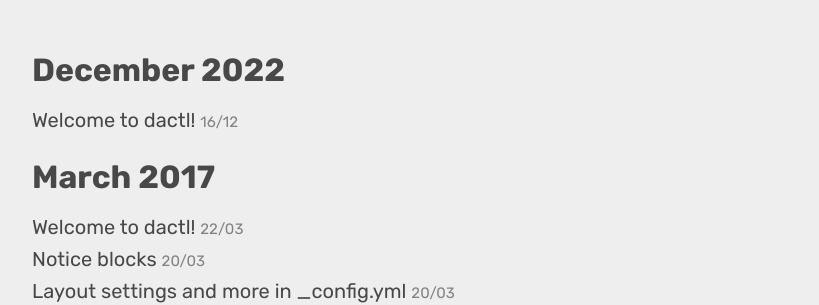
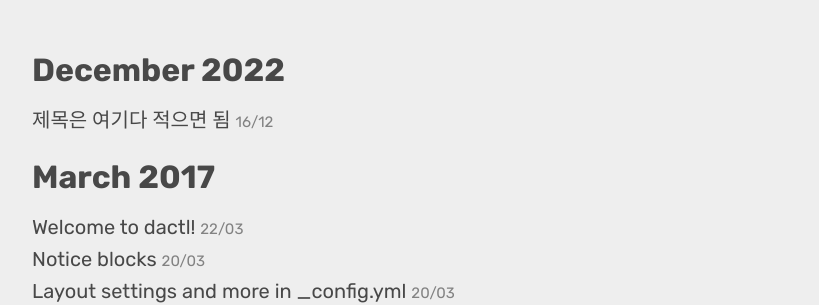
Before and after one commit to neonnostrade/blog, a Jekyll site: the page built from archive.md, in a window 1280 px wide. Shown: the part 629-934 px from the top of the page, without its empty margins (224-1043 px from the left). Built offline with Jekyll 4.4.1, drawn with Linux system fonts in a browser that asks for light colours; some web fonts are replaced; part of the change alters nothing that is shown.

Commit message:
qwdqwdqwd

```diff
--- a/_posts/2022-12-16-hello.md
+++ b/_posts/2022-12-16-hello.md
@@ -1,12 +1,53 @@
 ---
 layout: post
-title:  "Welcome to dactl!"
-tags:
-  - dactl
-  - jekyll
-hero: https://source.unsplash.com/collection/430471/
-overlay: red
+title:  "제목은 여기다 적으면 됨"
+hero: assets/post/2022-12-16-hello/title.png
+overlay: blue
 published: true
 ---
 
 안녕하세요
+
+나는 `broccoli`를 안 좋아해
+단점이 한글 폰트가 별로네 `수정테이프` 안에서는
+
+코드는 이렇게
+
+~~~java
+static int max(int a, int b, int c)
+{
+	int max = a;
+	if (b > max) max = b;
+	if (c > max) max = c;
+	return max;
+}
+~~~
+
+루비보다는 컬러풀하진 않군
+
+[링크는 이렇게 하면 됨](https://naver.com)
+
+나한텐 목소리 안들리는데 응
+
+사진 넣고 싶을 때
+
+![여기엔 대충 설명 어차피 적어도 안나옴]({{ site.baseurl }}/assets/post/2022-12-16-hello/title.png)
+
+막 이런 기능도 있네
+{: .notice-success}
+
+# 제일 큰 제목
+
+## 2번째 제목
+
+### 3번째 제목
+
+#### 4번째 제목
+
+##### 5번째 제목
+
+* 항목 1
+* 항목 2
+	* 들여쓰기 항목 1
+	* 2
+* 응애
```
Also changed, not shown: 1 other file.
